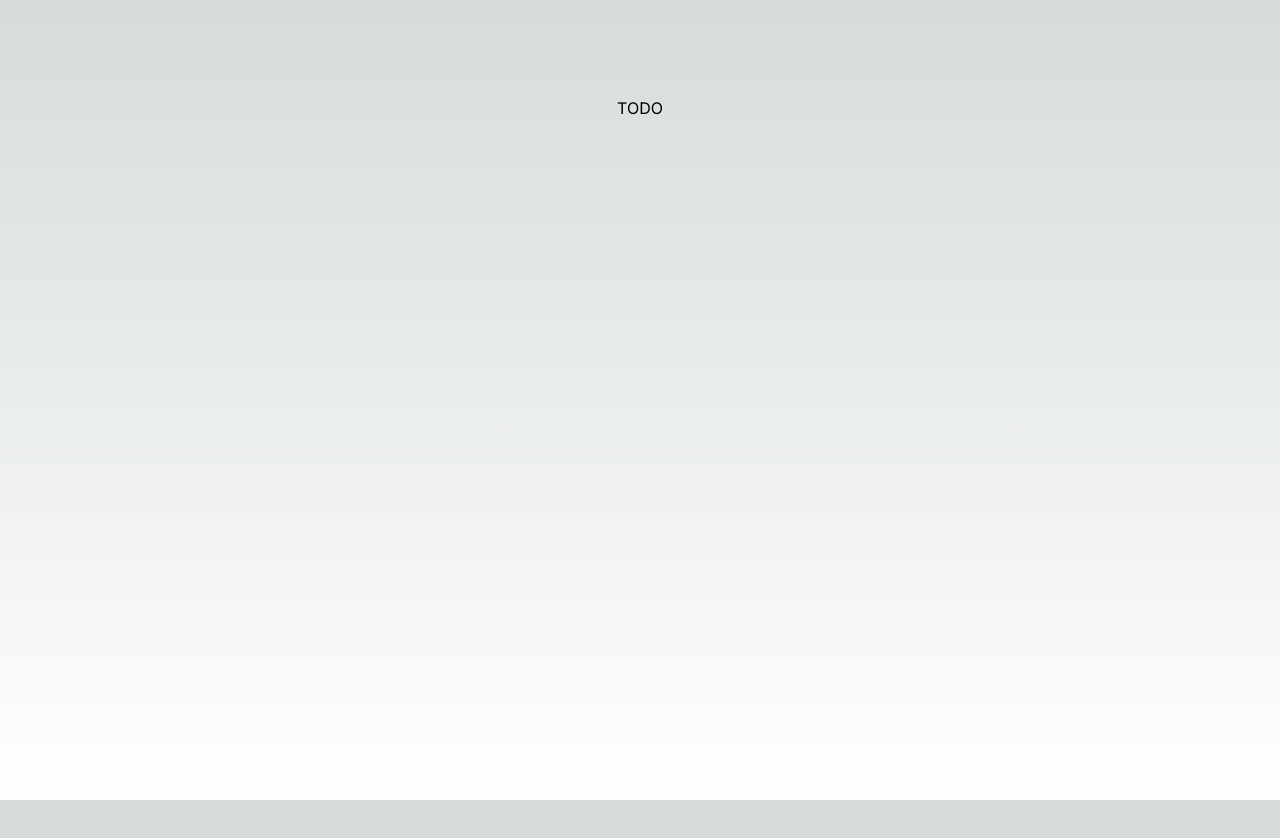
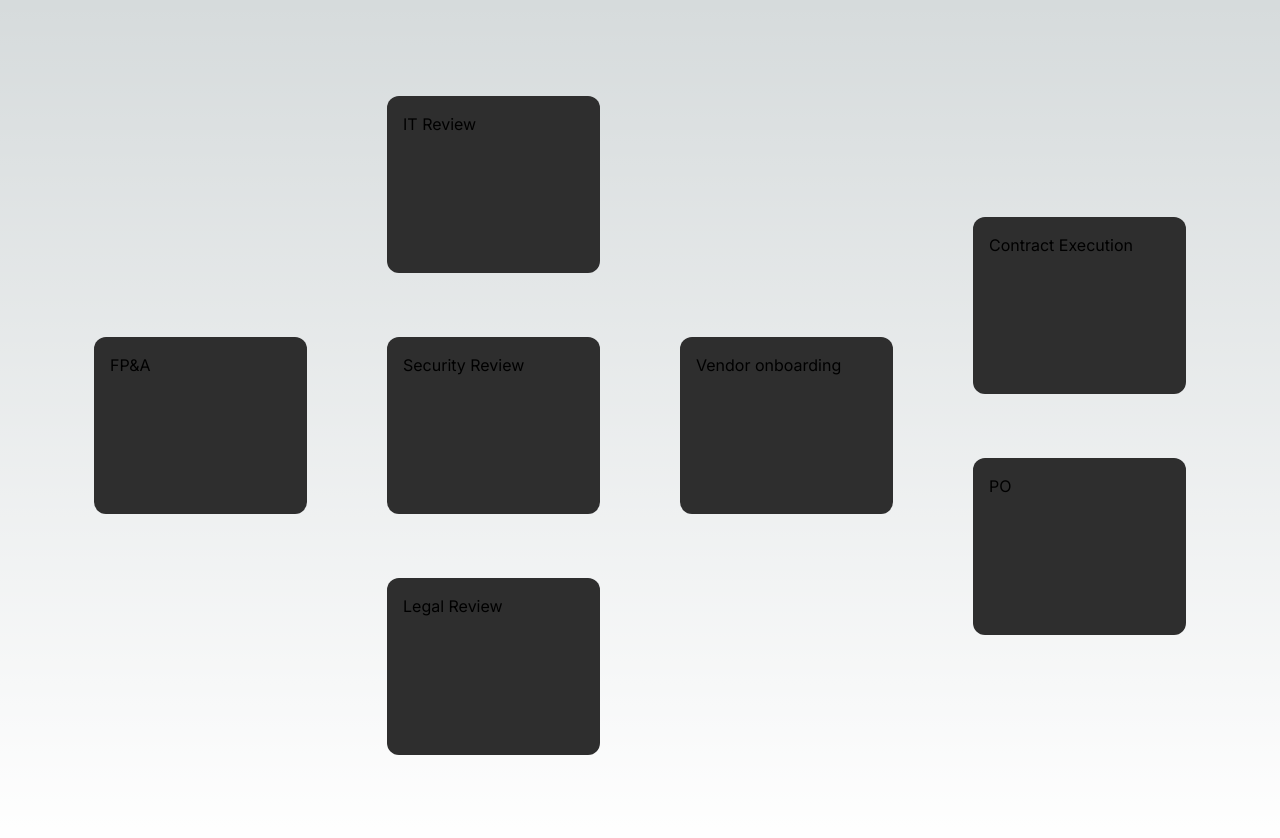
Before and after one commit to light-space/frontend-challenge, a Next.js app: page / in a window 1280 px wide. Shown: the top 838 px of the page. Before the commit the page ends 800 px from the top, so only its background shows below. Built offline with nearby package versions, Linux system fonts and the light colour scheme.

Commit message:
Introduce approve workflow foundation components

```diff
--- /dev/null
+++ b/src/components/approvalWorkflow/ApprovalWorkflowContainer.tsx
@@ -0,0 +1,128 @@
+import { WorkflowStep } from "./WorkflowStep";
+import { TStepItem } from "./types";
+import styles from "./styles.module.css";
+
+const schema: TStepItem[] = [
+  {
+    id: "uuid1",
+    name: "FP&A",
+    reviewInfo: {
+      description: "Assessment of cost-benefit",
+      type: "cost",
+    },
+    stepIndex: 0,
+    stepOrder: 0,
+    assignee: {
+      id: "user id",
+      name: "Kristin Watson",
+    },
+  },
+  {
+    id: "uuid2",
+    name: "IT Review",
+    reviewInfo: {
+      description: "Assessment of IT risks",
+      type: "it",
+    },
+    stepIndex: 1,
+    stepOrder: 0,
+    assignee: {
+      id: "user id 2",
+      name: "Alice Weather",
+    },
+  },
+  {
+    id: "uuid3",
+    name: "Security Review",
+    reviewInfo: {
+      description: "Assessment of security risks",
+      type: "security",
+    },
+    stepIndex: 1,
+    stepOrder: 1,
+    assignee: {
+      id: "user id 3",
+      name: "Darlene Robertson",
+    },
+  },
+  {
+    id: "uuid4",
+    name: "Legal Review",
+    reviewInfo: {
+      description: "Assessment of legal risks",
+      type: "legal",
+    },
+    stepIndex: 1,
+    stepOrder: 2,
+    assignee: {
+      id: "user id 3",
+      name: "Darlene Johnson",
+    },
+  },
+  {
+    id: "uuid5",
+    name: "Vendor onboarding",
+    reviewInfo: {
+      description: "Vendor created in EPR",
+      type: "created-in-erp",
+    },
+    stepIndex: 2,
+    stepOrder: 0,
+    assignee: null,
+  },
+  {
+    id: "uuid6",
+    name: "Contract Execution",
+    reviewInfo: {
+      description: "Aligned contract",
+      type: "aligned-contract",
+    },
+    stepIndex: 3,
+    stepOrder: 0,
+    assignee: {
+      id: "user id 12",
+      name: "Request Owner",
+    },
+  },
+  {
+    id: "uuid7",
+    name: "PO",
+    reviewInfo: {
+      description: "Order service",
+      type: "order-service",
+    },
+    stepIndex: 3,
+    stepOrder: 1,
+    assignee: {
+      id: "user id 432",
+      name: "Organisation",
+    },
+  },
+];
+
+export function ApprovalWorkflowContainer() {
+  const stepsMap = generateStepsMap(schema);
+  const steps = Array.from(stepsMap);
+
+  return (
+    <div className="flex" style={{ gap: "5rem" }}>
+      {steps.map((_, index) => {
+        const items: TStepItem[] = stepsMap.get(index);
+        return <WorkflowStep key={`WorkflowStep_${index}`} items={items} />;
+      })}
+    </div>
+  );
+}
+
+function generateStepsMap(schema: TStepItem[]) {
+  const stepsMap = new Map();
+  for (let item of schema) {
+    if (stepsMap.has(item.stepIndex)) {
+      const items = stepsMap.get(item.stepIndex);
+      stepsMap.set(item.stepIndex, items.concat(item));
+    } else {
+      stepsMap.set(item.stepIndex, [item]);
+    }
+  }
+  return stepsMap;
+}
--- /dev/null
+++ b/src/components/approvalWorkflow/WorkflowItem.tsx
@@ -0,0 +1,12 @@
+import { TStepItem } from "./types";
+
+export function WorkflowItem({ item }: { item: TStepItem }) {
+  return (
+    <div
+      className="bg-black-925 rounded-xl p-4"
+      style={{ width: "213px", height: "177px" }}
+    >
+      {item.name}
+    </div>
+  );
+}
--- /dev/null
+++ b/src/components/approvalWorkflow/WorkflowStep.tsx
@@ -0,0 +1,12 @@
+import { WorkflowItem } from "./WorkflowItem";
+import { TStepItem } from "./types";
+
+export function WorkflowStep({ items }: { items: TStepItem[] }) {
+  return (
+    <div className="flex flex-col justify-center" style={{ gap: "4rem" }}>
+      {items.map((item) => (
+        <WorkflowItem key={item.id} item={item} />
+      ))}
+    </div>
+  );
+}
--- /dev/null
+++ b/src/components/approvalWorkflow/styles.module.css
@@ -0,0 +1,6 @@
+
+
+.container {
+  display: flex;
+
+}
--- /dev/null
+++ b/src/components/approvalWorkflow/types.ts
@@ -0,0 +1,27 @@
+type TReviewType =
+  | "cost"
+  | "it"
+  | "security"
+  | "legal"
+  | "created-in-erp"
+  | "aligned-contract"
+  | "order-service";
+
+type TReviewInfo = {
+  description: string;
+  type: TReviewType;
+};
+
+type TStepItemAssignee = {
+  id: string;
+  name: string;
+};
+
+export type TStepItem = {
+  id: string;
+  name: string;
+  reviewInfo: TReviewInfo;
+  stepIndex: number;
+  stepOrder: number;
+  assignee: TStepItemAssignee | null;
+};
--- a/src/pages/index.tsx
+++ b/src/pages/index.tsx
@@ -1,13 +1,14 @@
-import { Inter } from 'next/font/google'
+import { ApprovalWorkflowContainer } from "@/components/approvalWorkflow/ApprovalWorkflowContainer";
+import { Inter } from "next/font/google";
 
-const inter = Inter({ subsets: ['latin'] })
+const inter = Inter({ subsets: ["latin"] });
 
 export default function Home() {
   return (
     <main
       className={`flex min-h-screen flex-col items-center justify-between p-24 ${inter.className}`}
     >
-      TODO
+      <ApprovalWorkflowContainer />
     </main>
-  )
+  );
 }
--- a/tailwind.config.js
+++ b/tailwind.config.js
@@ -1,18 +1,23 @@
 /** @type {import('tailwindcss').Config} */
 module.exports = {
   content: [
-    './src/pages/**/*.{js,ts,jsx,tsx,mdx}',
-    './src/components/**/*.{js,ts,jsx,tsx,mdx}',
-    './src/app/**/*.{js,ts,jsx,tsx,mdx}',
+    "./src/pages/**/*.{js,ts,jsx,tsx,mdx}",
+    "./src/components/**/*.{js,ts,jsx,tsx,mdx}",
+    "./src/app/**/*.{js,ts,jsx,tsx,mdx}",
   ],
   theme: {
     extend: {
       backgroundImage: {
-        'gradient-radial': 'radial-gradient(var(--tw-gradient-stops))',
-        'gradient-conic':
-          'conic-gradient(from 180deg at 50% 50%, var(--tw-gradient-stops))',
+        "gradient-radial": "radial-gradient(var(--tw-gradient-stops))",
+        "gradient-conic":
+          "conic-gradient(from 180deg at 50% 50%, var(--tw-gradient-stops))",
+      },
+      colors: {
+        black: {
+          925: "#2E2E2E",
+        },
       },
     },
   },
   plugins: [],
-}
+};
```
